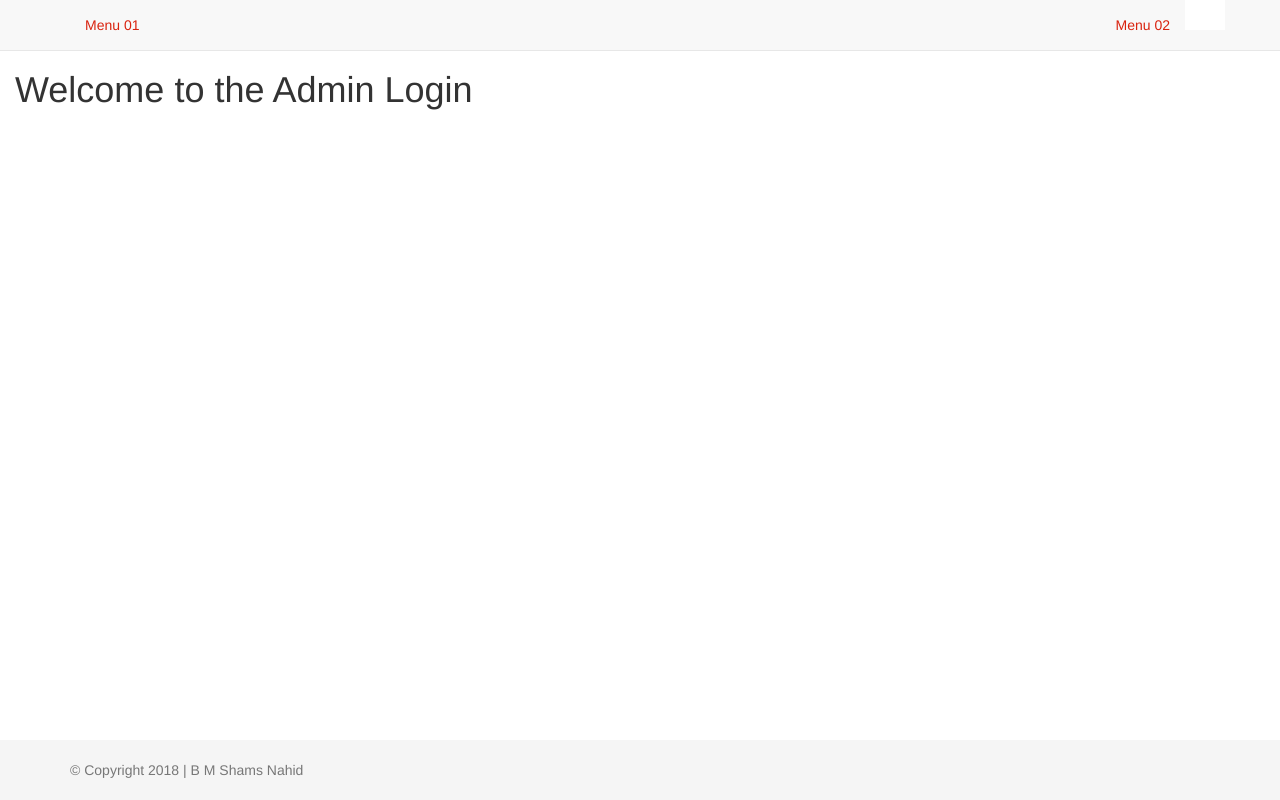
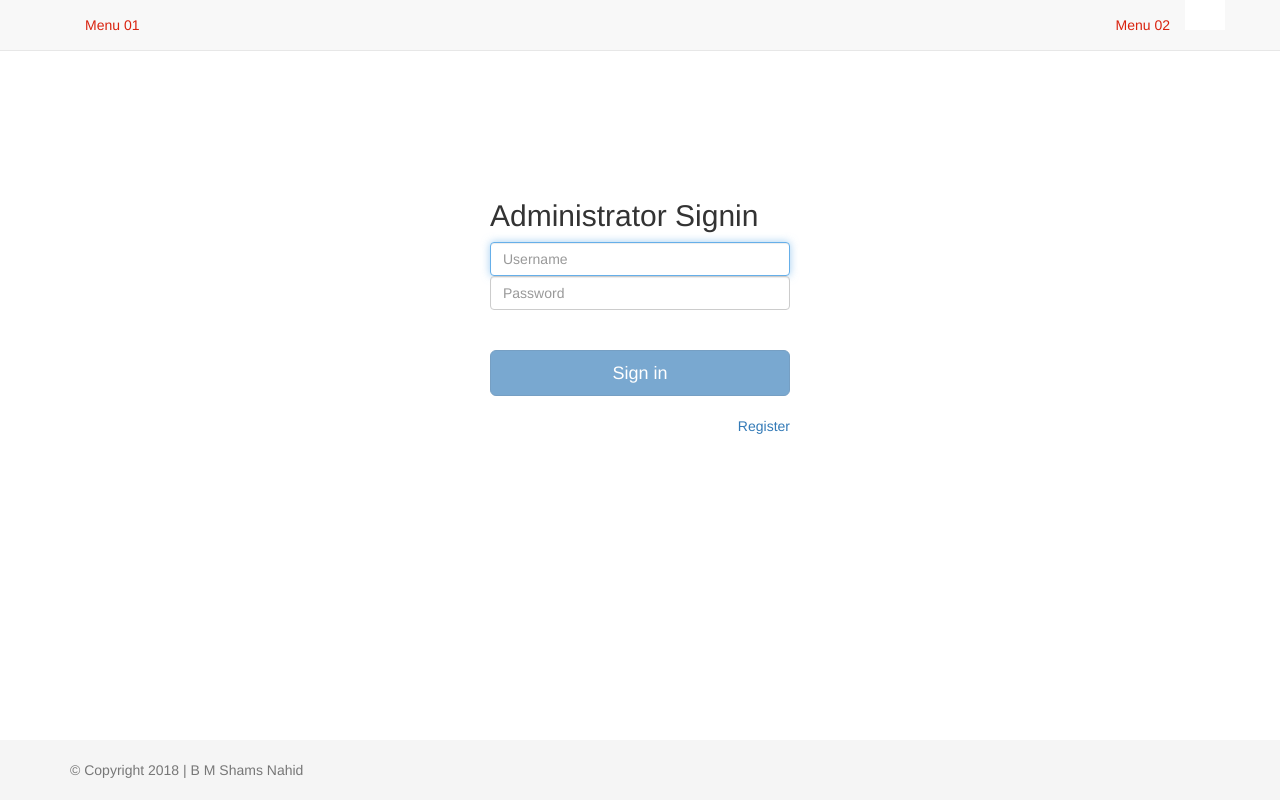
Before and after one commit to Nuruzzamancse/Picnic-Polling-Applciation, an Angular app in the folder client/: page /admin-login in a window 1280 px wide. Built offline with nearby package versions, Linux system fonts and the light colour scheme.

Commit message:
include admin login view and validation

```diff
--- a/client/src/app/admin/admin.ts
+++ b/client/src/app/admin/admin.ts
@@ -1,5 +1,4 @@
 export class Admin {
   adminUsername: string;
-  adminEmail: string;
   adminPassword: string;
 }
--- a/client/src/app/admin/auth/login/admin-login.component.html
+++ b/client/src/app/admin/auth/login/admin-login.component.html
@@ -1,3 +1,23 @@
-<div class="pagecontainer">
-  <h1>Welcome to the Admin Login</h1>
+<div class="container pagecontainer">
+
+  <form [formGroup]="adminLoginForm" (ngSubmit)="loginAdmin(adminLoginForm.value)" class="form-signin" novalidate autocomplete="off">
+    <h2>Administrator Signin</h2>
+    <label for="inputUser" class="sr-only">Username</label>
+    <input type="text" id="inputUser" class="form-control" [formControl]="adminUsername" placeholder="Username" autofocus>
+    <div class="text-danger" *ngIf="adminLoginForm.get('adminUsername').dirty && adminLoginForm.get('adminUsername').invalid">
+      Please enter username
+    </div>
+    <label for="inputPassword" class="sr-only">Password</label>
+    <input type="password" id="inputPassword" class="form-control" [formControl]="adminPassword" placeholder="Password">
+    <div class="text-danger" *ngIf="adminLoginForm.get('adminPassword').dirty && adminLoginForm.get('adminPassword').invalid">
+      Please enter password
+    </div>
+    <br><br>
+    <button class="btn btn-lg btn-primary btn-block" type="submit" [disabled]="adminLoginForm.invalid" >Sign in</button>
+    <br>
+    <div class="row">
+      <div class="col-md-6 col-sm-6 col-xs-6"></div>
+      <div class="col-md-6 col-sm-6 col-xs-6" style="text-align: right"><a [routerLink]="['/admin-register']">Register</a></div>
+    </div>
+  </form>
 </div>
--- a/client/src/app/admin/auth/login/admin-login.component.ts
+++ b/client/src/app/admin/auth/login/admin-login.component.ts
@@ -1,4 +1,6 @@
 import {Component, OnInit} from "@angular/core";
+import {FormBuilder, FormControl, FormGroup, Validators} from "@angular/forms";
+import {Router} from "@angular/router";
 
 @Component({
   templateUrl: './admin-login.component.html',
@@ -7,6 +9,21 @@ import {Component, OnInit} from "@angular/core";
   ]
 })
 export class AdminLoginComponent implements OnInit {
-  constructor() {}
+
+  adminUsername = new FormControl('', [Validators.required]);
+  adminPassword = new FormControl('', [Validators.required]);
+
+  adminLoginForm: FormGroup = this.fb.group({
+    adminUsername: this.adminUsername,
+    adminPassword: this.adminPassword
+  });
+
+  constructor(private fb: FormBuilder,
+              private router: Router,) {}
+
   ngOnInit() {}
+
+  loginAdmin(formData) {
+    console.log(formData);
+  }
 }
```
